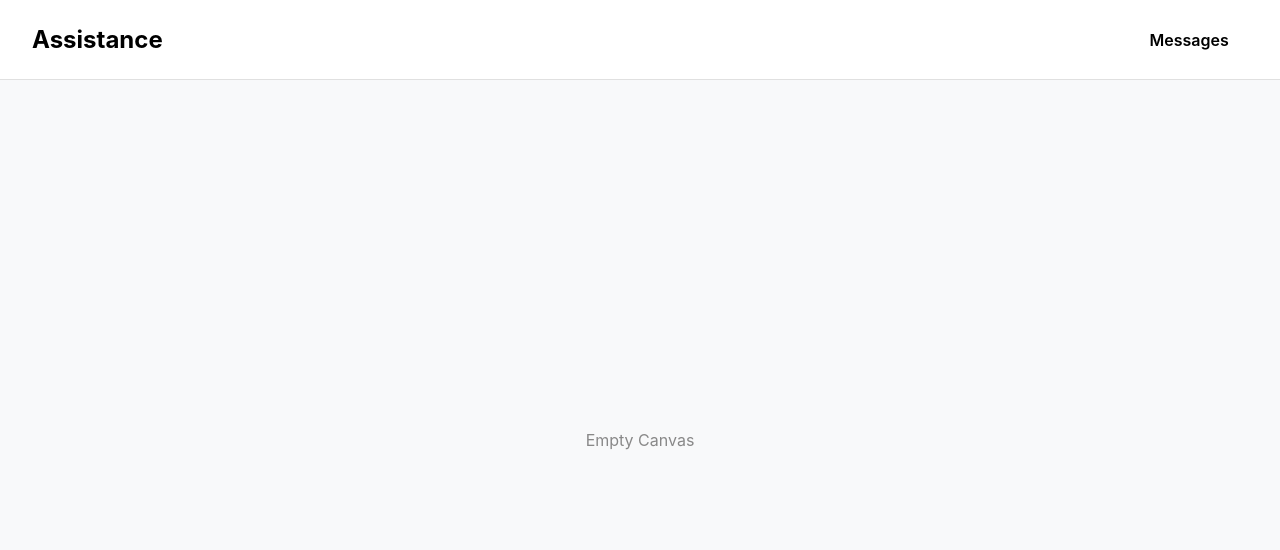
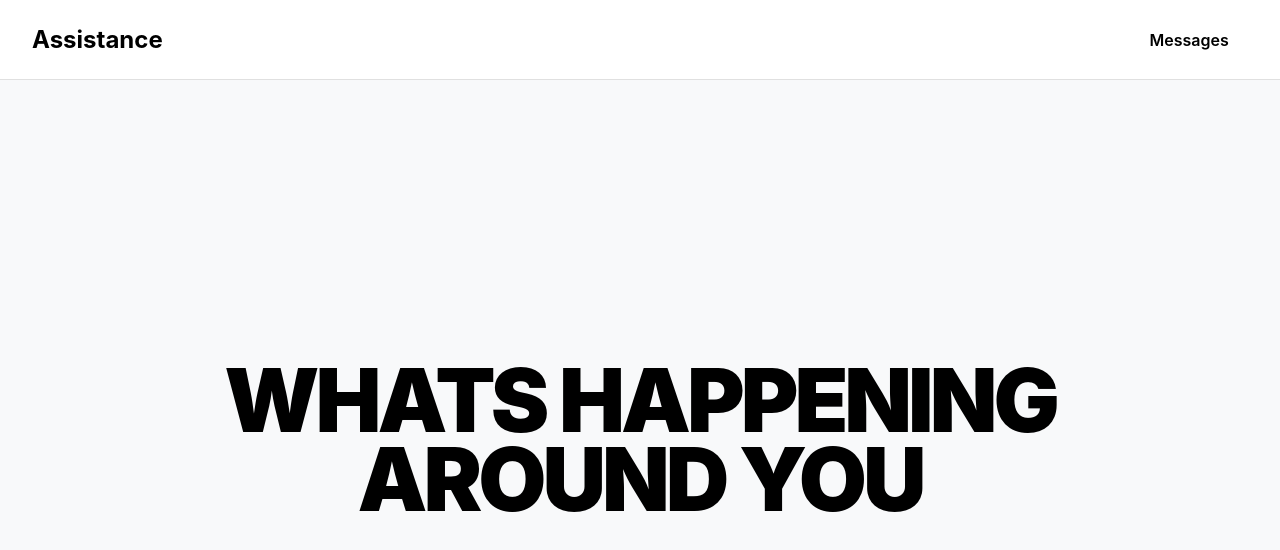
Before and after one commit to Adarshakm/project, a React app in the folder frontend/: page / in a window 1280 px wide. Shown: the top 550 px of the page. Built offline with nearby package versions, Linux system fonts and the light colour scheme; sample sign-in values are in the browser's storage; the HTML template or start-up script is replaced by a standard one.

Commit message:
Add hero link to root page

```diff
--- a/frontend/src/App.jsx
+++ b/frontend/src/App.jsx
@@ -1,5 +1,5 @@
 import React, { useState, useEffect, useRef } from 'react';
-import { BrowserRouter as Router, Routes, Route, useNavigate, useLocation } from 'react-router-dom';
+import { BrowserRouter as Router, Routes, Route, useNavigate, useLocation, Link } from 'react-router-dom';
 import Navbar from './components/Navbar';
 import SplashScreen from './components/SplashScreen';
 import Login from './pages/Login';
@@ -20,9 +20,13 @@ const MainApp = () => {
     <div style={{ paddingTop: '80px', height: '100vh', display: 'flex', flexDirection: 'column', boxSizing: 'border-box', backgroundColor: '#f8f9fa' }}>
       <Navbar />
 
-      {/* Blank Root Page */}
-      <div style={{ flex: 1, display: 'flex', justifyContent: 'center', alignItems: 'center', color: '#888' }}>
-        <p>Empty Canvas</p>
+      {/* Main Hero Space */}
+      <div style={{ flex: 1, display: 'flex', justifyContent: 'center', alignItems: 'center', padding: '2rem' }}>
+        <Link to="/around-you" className="hero-link">
+          <span className="hero-text">Whats Happening</span>
+          <br />
+          <span className="hero-text neon">Around You</span>
+        </Link>
       </div>
     </div>
   );
--- a/frontend/src/index.css
+++ b/frontend/src/index.css
@@ -15,3 +15,43 @@ body {
 #root {
     width: 100%;
 }
+
+.hero-link {
+    text-decoration: none;
+    text-align: center;
+    display: block;
+    transition: transform 0.4s cubic-bezier(0.175, 0.885, 0.32, 1.275);
+}
+
+.hero-link:hover {
+    transform: scale(1.05);
+}
+
+.hero-text {
+    font-size: 5.5rem;
+    font-weight: 900;
+    line-height: 0.9;
+    color: #000000;
+    letter-spacing: -4px;
+    text-transform: uppercase;
+    display: inline-block;
+    transition: all 0.3s ease;
+}
+
+.hero-text.neon {
+    color: #000;
+    position: relative;
+    /* Subtle underline animation */
+}
+
+.hero-link:hover .hero-text {
+    color: #1a1a1a;
+    letter-spacing: -2px;
+}
+
+@media (max-width: 768px) {
+    .hero-text {
+        font-size: 3rem;
+        letter-spacing: -2px;
+    }
+}
```
